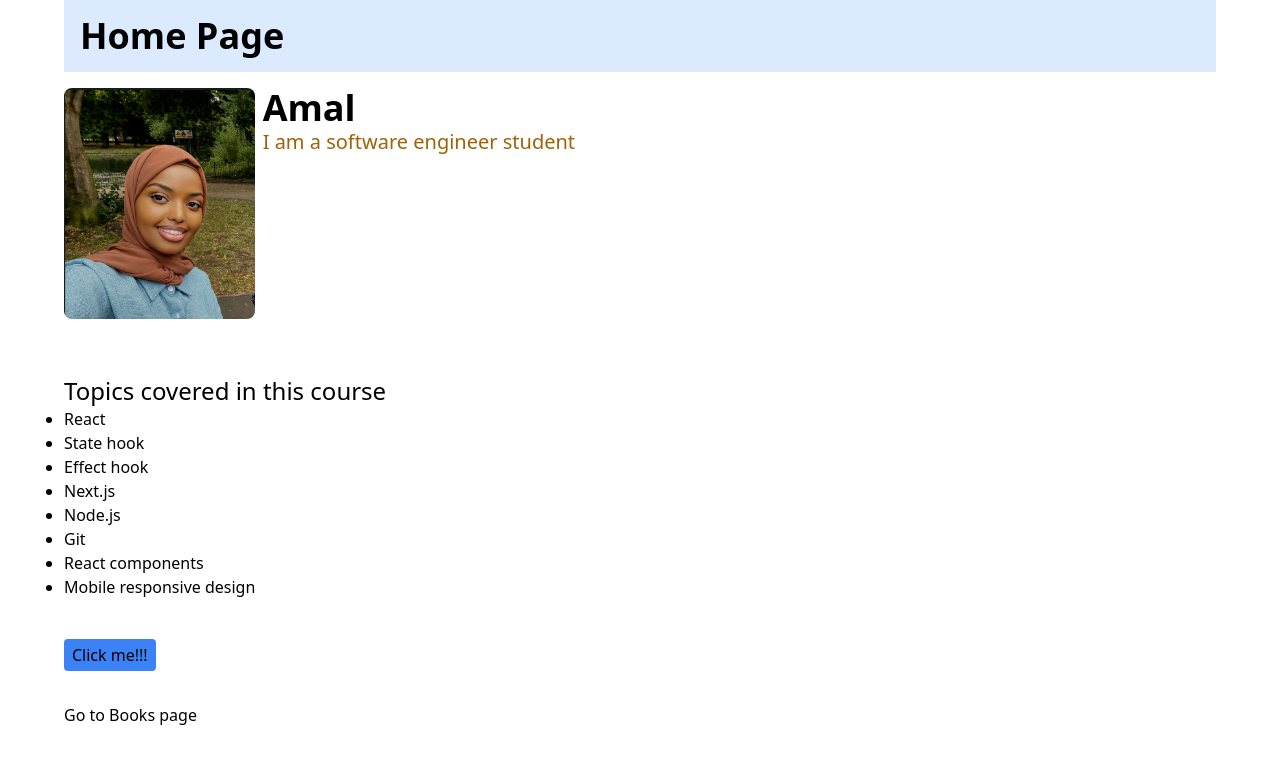
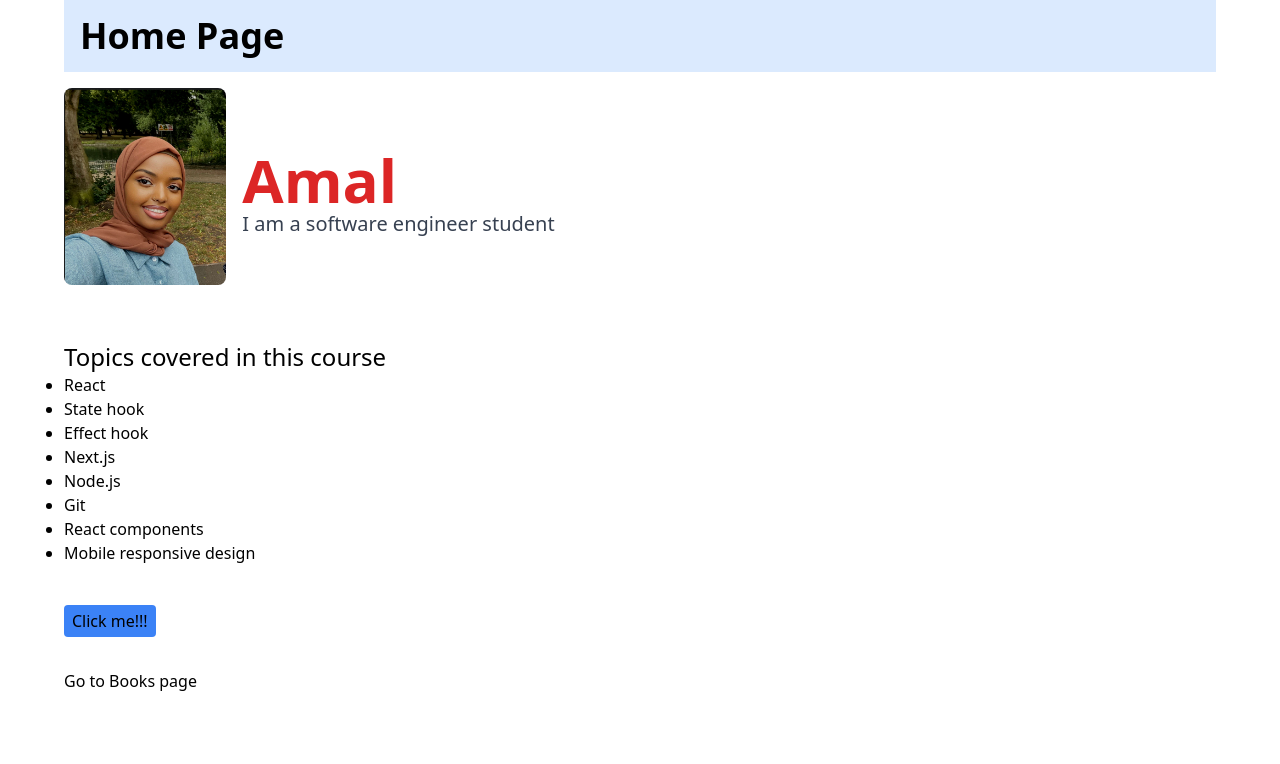
Before and after one commit to amalomar1/skillscity-mp, a Next.js app: page / in a window 1280 px wide. Shown: the top 764 px of the page. Built offline with nearby package versions, Linux system fonts and the light colour scheme.

Commit message:
update on the hero index

```diff
--- a/components/home/hero/index.js
+++ b/components/home/hero/index.js
@@ -1,13 +1,20 @@
 export default function Hero({ imgUrl, title, subtitle }) {
     return (
         <div className="w-full max-w-6xl mx-auto">
-            <div className="w-full flex flex-row space-x-2 py-4">
-                <div className="w-2/12">
+            <div className="w-full flex flex-col items-center py-4 space-y-4 md:flex-row md:space-x-4">
+                <div className="w-48">
                     <img src={imgUrl} className="rounded-lg" />
                 </div>
-                <div className="w-10/12">
-                    <h1 className="text-4xl font-bold">{title}</h1>
-                    <p className="text-xl text-yellow-700">{subtitle}</p>
+                <div className="w-full text-center md:text-left">
+                    <h1
+                        className={`
+                            font-bold text-6xl text-gray-700
+                            sm:text-green-600 md:text-blue-600 lg:text-red-600
+                        `}
+                    >
+                        {title}
+                    </h1>
+                    <p className="text-xl text-gray-700">{subtitle}</p>
                 </div>
             </div>
         </div>
```
